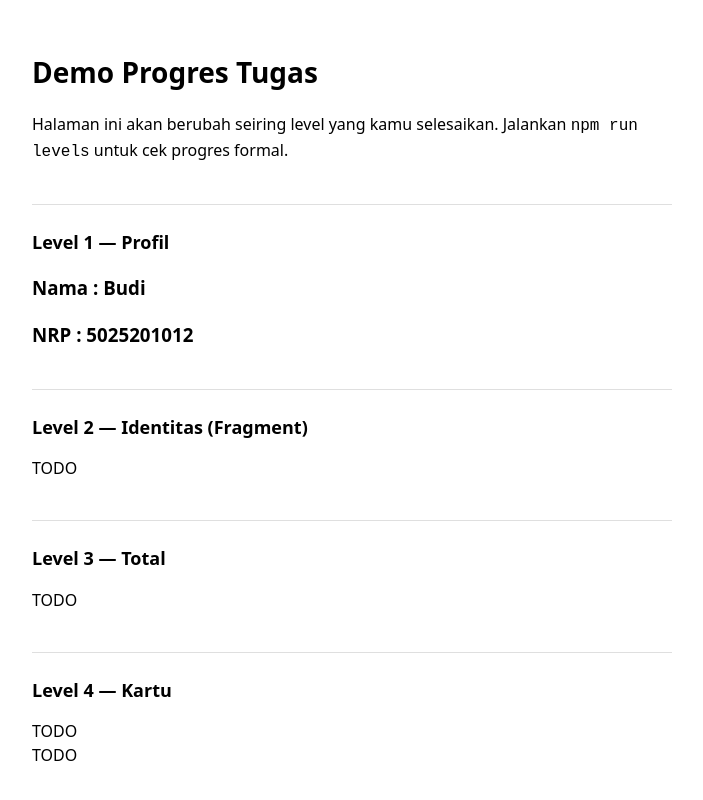
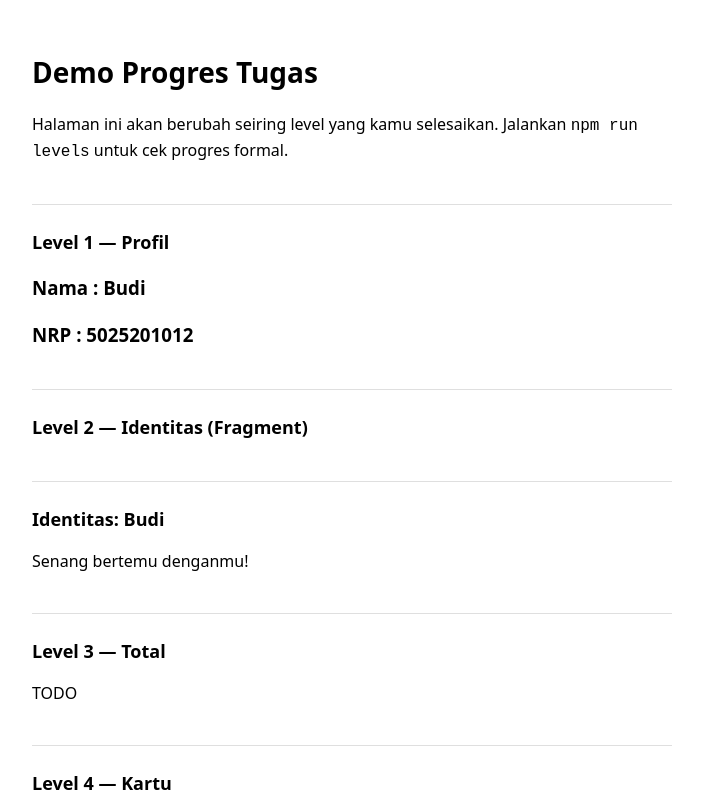
Before and after one commit to webdev-if-its/frontend-5053241025, a React (Vite) app in the folder pertemuan-02/: page / in a window 1280 px wide. Shown: the top 800 px of the page, without its empty margins (288-991 px from the left). Built offline with nearby package versions, Linux system fonts and the light colour scheme.

Commit message:
Pertemuan-02: Level 2 selesai

```diff
--- a/pertemuan-02/src/components/Identitas.tsx
+++ b/pertemuan-02/src/components/Identitas.tsx
@@ -1,6 +1,13 @@
 // TODO(Level 2): beri tipe props yang benar — { nama: string }. Lalu render
 // DUA elemen sejajar TANPA elemen pembungkus tambahan di DOM (gunakan
 // Fragment, bukan <div>). Lihat SOAL.md untuk kontrak lengkap.
-export function Identitas(props: any) {
-  return <div>TODO</div>
+interface Nama {
+  nama: string
 }
+
+export function Identitas({ nama }: Nama) {
+  return <>
+    <h2>Identitas: {nama}</h2>
+    <p>Senang bertemu denganmu!</p>
+  </>
+}
--- a/pertemuan-02/src/components/Profil.tsx
+++ b/pertemuan-02/src/components/Profil.tsx
@@ -8,6 +8,7 @@ interface NamaNRP {
   nama: string
   nrp: string
 }
+
 export function Profil({ nama, nrp }: NamaNRP) {
   return <div>
     <h3>Nama : {nama}</h3>
```
